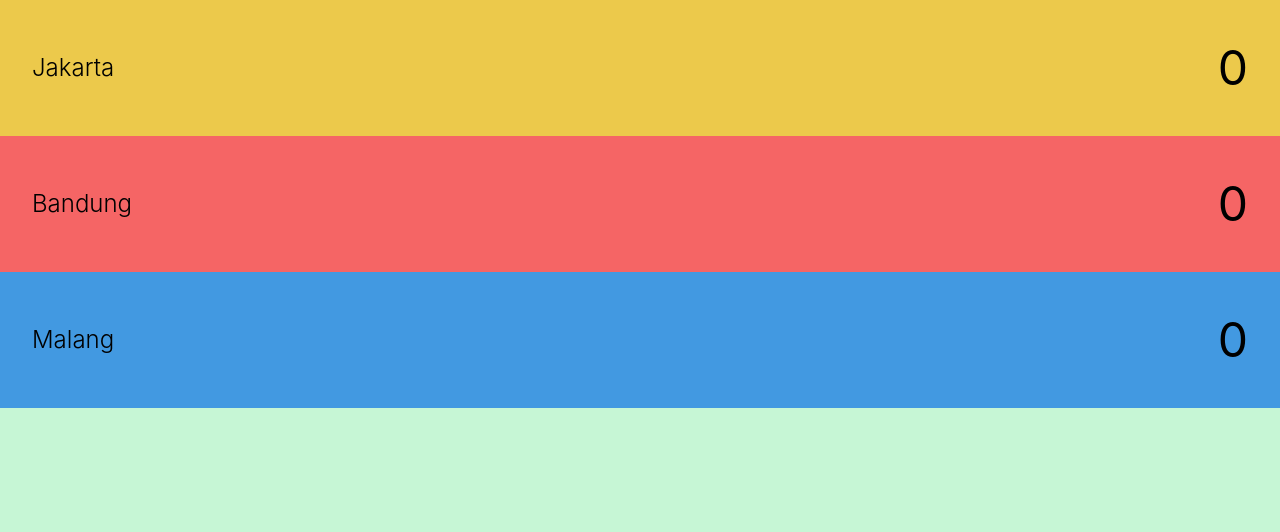
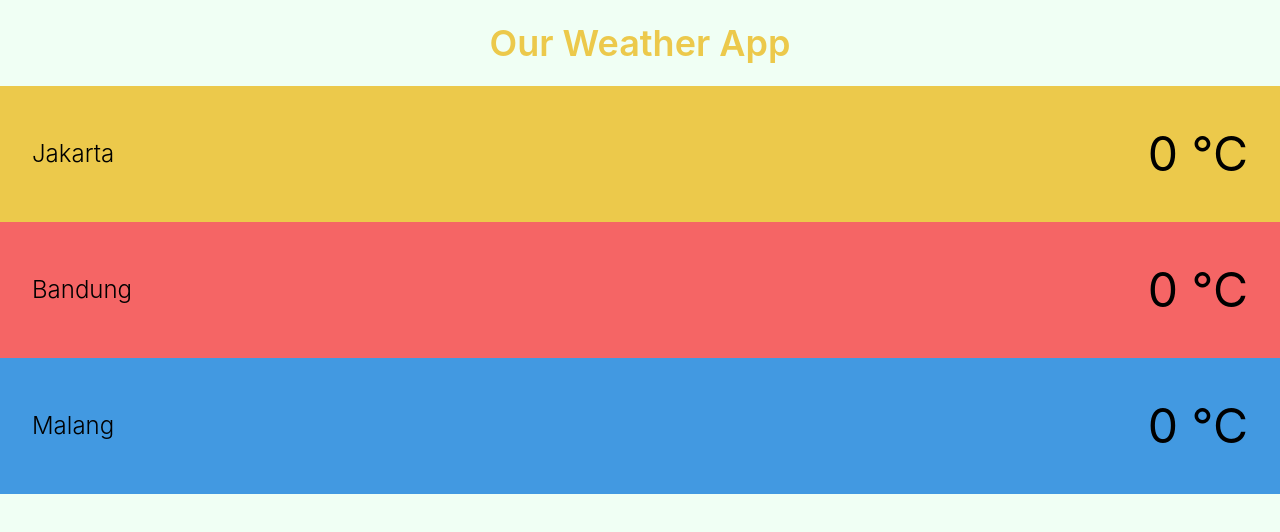
Before and after one commit to irahatam/build-a-website-2, a React (Create React App) app: page / in a window 1280 px wide. Shown: the top 532 px of the page. Built offline with nearby package versions, Linux system fonts and the light colour scheme; no server answers.

Commit message:
update list to fetch weather data

```diff
--- a/package.json
+++ b/package.json
@@ -3,6 +3,7 @@
   "version": "0.1.0",
   "private": true,
   "dependencies": {
+    "@fortawesome/fontawesome-svg-core": "^1.2.32",
     "@fortawesome/free-solid-svg-icons": "^5.15.1",
     "@fortawesome/react-fontawesome": "^0.1.14",
     "@testing-library/jest-dom": "^5.11.6",
--- a/src/components/City.js
+++ b/src/components/City.js
@@ -2,7 +2,7 @@ import React from "react";
 import { useHistory } from "react-router-dom";
 
 // props -> cityName ,temp, color
-function City({ cityName, temp, color }) {
+function City({ cityName, weatherType, temp = 0, color }) {
   const history = useHistory();
 
   function handleClick() {
@@ -14,8 +14,12 @@ function City({ cityName, temp, color }) {
       className={"flex flex-row p-8 justify-between items-center " + color}
       onClick={handleClick}
     >
-      <div className="text-2xl font-light">{cityName}</div>
-      <div className="text-5xl">{temp}</div>
+      <div className="flex flex-col">
+        <div className="text-md font-light text-left">{weatherType}</div>
+        <div className="text-2xl font-light">{cityName}</div>
+      </div>
+
+      <div className="text-5xl">{Math.round(temp)} °C</div>
     </button>
   );
 }
--- a/src/containers/Home.js
+++ b/src/containers/Home.js
@@ -13,18 +13,33 @@ function Home() {
     {
       name: "Jakarta",
       currentTemp: "0",
+      weatherType: "",
       color: "bg-yellow-500",
     },
     {
       name: "Bandung",
       currentTemp: "0",
+      weatherType: "",
       color: "bg-red-500",
     },
     {
       name: "Malang",
       currentTemp: "0",
+      weatherType: "",
       color: "bg-blue-500",
     },
+    // {
+    //   name: "Taoyuan",
+    //   currentTemp: "0",
+    //   weatherType: "",
+    //   color: "bg-blue-500",
+    // },
+    // {
+    //   name: "New York",
+    //   currentTemp: "0",
+    //   weatherType: "",
+    //   color: "bg-blue-500",
+    // },
   ]);
 
   useEffect(() => {
@@ -62,11 +77,58 @@ function Home() {
     };
   }, [weatherData]);
 
+  useEffect(() => {
+    updateAllWeatherData();
+  }, []);
+
+  async function fetchWeatherData(cityName) {
+    const res = await axios
+      .get(
+        `https://api.openweathermap.org/data/2.5/weather?q=${cityName}&units=metric&appid=${process.env.REACT_APP_WEATHER_KEY}`
+      )
+      .then(function (response) {
+        // Successful request
+        const weather = response.data;
+        return weather;
+      })
+      .catch(function (error) {
+        // The best practice of coding is to not use console.log
+        console.warn(error);
+      });
+
+    return res;
+  }
+
+  async function updateAllWeatherData(params) {
+    cities.forEach(function (citiesItems, index) {
+      let weatherData = {};
+      let newCities = [...cities];
+
+      fetchWeatherData(citiesItems.name).then((res) => {
+        weatherData = res;
+        console.log(weatherData);
+
+        newCities[index].currentTemp = weatherData.main.temp;
+        newCities[index].weatherType = weatherData.weather[0].main;
+        setCities(newCities);
+      });
+    });
+  }
+
   return (
     // Container
-    <div className="flex flex-col h-screen bg-green-200">
+    <div className="flex flex-col h-screen bg-green-100">
+      <div className="text-4xl text-yellow-500 font-semibold text-center my-4">
+        Our Weather App
+      </div>
+
       {cities.map((item, index) => (
-        <City cityName={item.name} temp={item.currentTemp} color={item.color} />
+        <City
+          cityName={item.name}
+          weatherType={item.weatherType}
+          temp={item.currentTemp}
+          color={item.color}
+        />
       ))}
     </div>
   );
```
Also changed, not shown: 2 other files (tests, documents, lock files or other folders).
